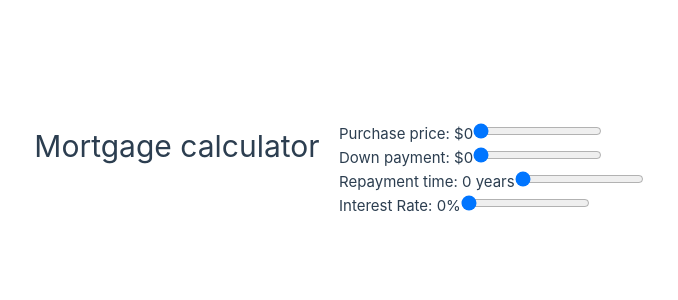
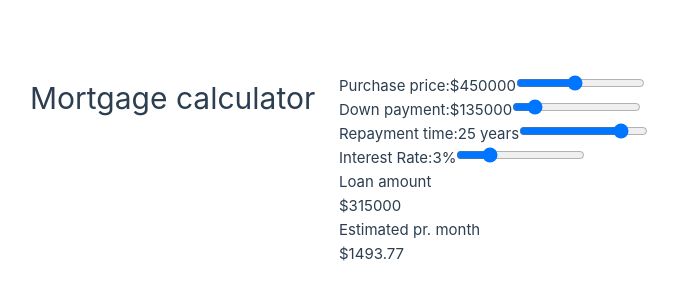
Before and after one commit to ritatanght/Mortgage-calculator, a Vue app: page / in a window 1280 px wide. Shown: the part 230-530 px from the top of the page, without its empty margins (301-979 px from the left). Built offline with nearby package versions, Linux system fonts and the light colour scheme.

Commit message:
Add Display component and methods for calculation

```diff
--- a/src/App.vue
+++ b/src/App.vue
@@ -1,19 +1,50 @@
 <script>
 import Input from "./components/Input.vue";
+import Display from "./components/Display.vue";
 
 export default {
   data() {
     return {
-      fields: [
-        { type: "range", label: "Purchase price", value: 0, unit: "$" },
-        { type: "range", label: "Down payment", value: 0, unit: "$" },
-        { type: "range", label: "Repayment time", value: 0, unit: " years" },
-        { type: "range", label: "Interest Rate", value: 0, unit: "%" },
-      ],
+      fields: {
+        price: { label: "Purchase price", value: 450000, unit: "$" },
+        downPymt: { label: "Down payment", value: 135000, unit: "$" },
+        period: { label: "Repayment time", value: 25, unit: " years" },
+        rate: { label: "Interest Rate", value: 3, unit: "%" },
+      },
+      loan: { label: "Loan amount", value: 0 },
+      mthPayment: { label: "Estimated pr. month", value: 0 },
     };
+  },
+  methods: {
+    calculateLoanAmt() {
+      const price = this.fields.price.value;
+      const downPymt = this.fields.downPymt.value;
+      this.loan.value = price - downPymt;
+    },
+    calculatePymt() {
+      const loan = this.loan.value;
+      const r = this.fields.rate.value / 100 / 12;
+      const n = this.fields.period.value * 12;
+      this.mthPayment.value =
+        loan * r * (Math.pow(1 + r, n) / (Math.pow(1 + r, n) - 1));
+    },
+  },
+  mounted() {
+    this.calculateLoanAmt();
+    this.calculatePymt();
+  },
+  watch: {
+    fields: {
+      handler() {
+        this.calculateLoanAmt();
+        this.calculatePymt();
+      },
+      deep: true,
+    },
   },
   components: {
     Input,
+    Display,
   },
 };
 </script>
@@ -22,6 +53,8 @@ export default {
   <h1>Mortgage calculator</h1>
   <main>
     <Input v-for="field in fields" :input="field" />
+    <Display :label="loan.label" :value="loan.value" />
+    <Display :label="mthPayment.label" :value="mthPayment.value" />
   </main>
 </template>
 
--- a/src/components/Input.vue
+++ b/src/components/Input.vue
@@ -1,7 +1,8 @@
 <script>
 export default {
   props: {
-    input: { type: String, label: String, value: Number, unit: String },
+    input: Object,
+    //{ label: String, value: Number, unit: String },
   },
   methods: {
     maxValue() {
@@ -20,13 +21,17 @@ export default {
 
 <template>
   <div>
-    <span
-      >{{ input.label }}:
-      <strong>{{
-        input.unit === "$" ? input.unit + input.value : input.value + input.unit
-      }}</strong></span
-    >
-    <input :type="input.type" v-model="input.value" :max="maxValue()"/>
+    <label :for="input.label.split(' ').join('-')">{{ input.label }}:</label>
+    <strong>{{
+      input.unit === "$" ? input.unit + input.value : input.value + input.unit
+    }}</strong>
+    <input
+      type="range"
+      :id="input.label.split(' ').join('-')"
+      v-model="input.value"
+      min="1"
+      :max="maxValue()"
+    />
   </div>
 </template>
 
```
